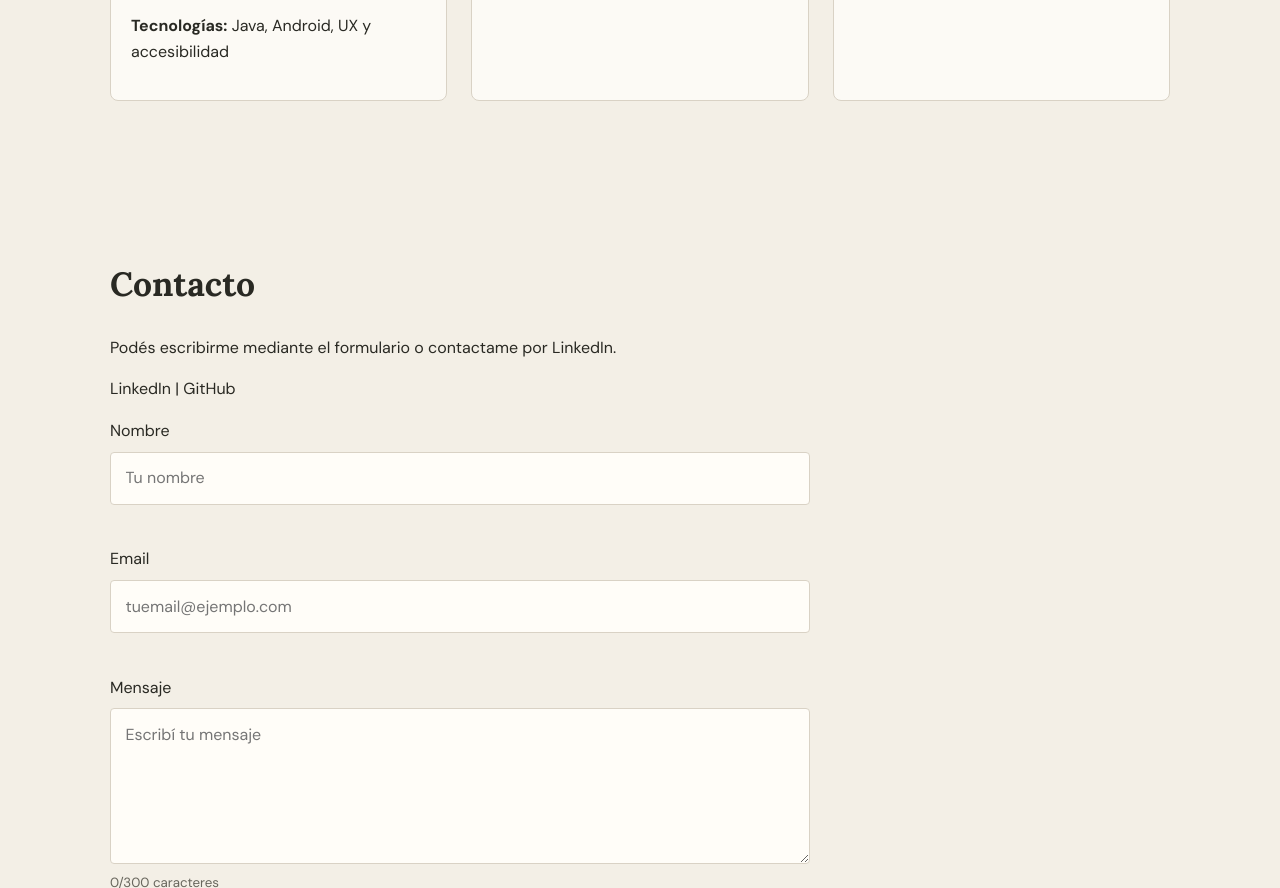
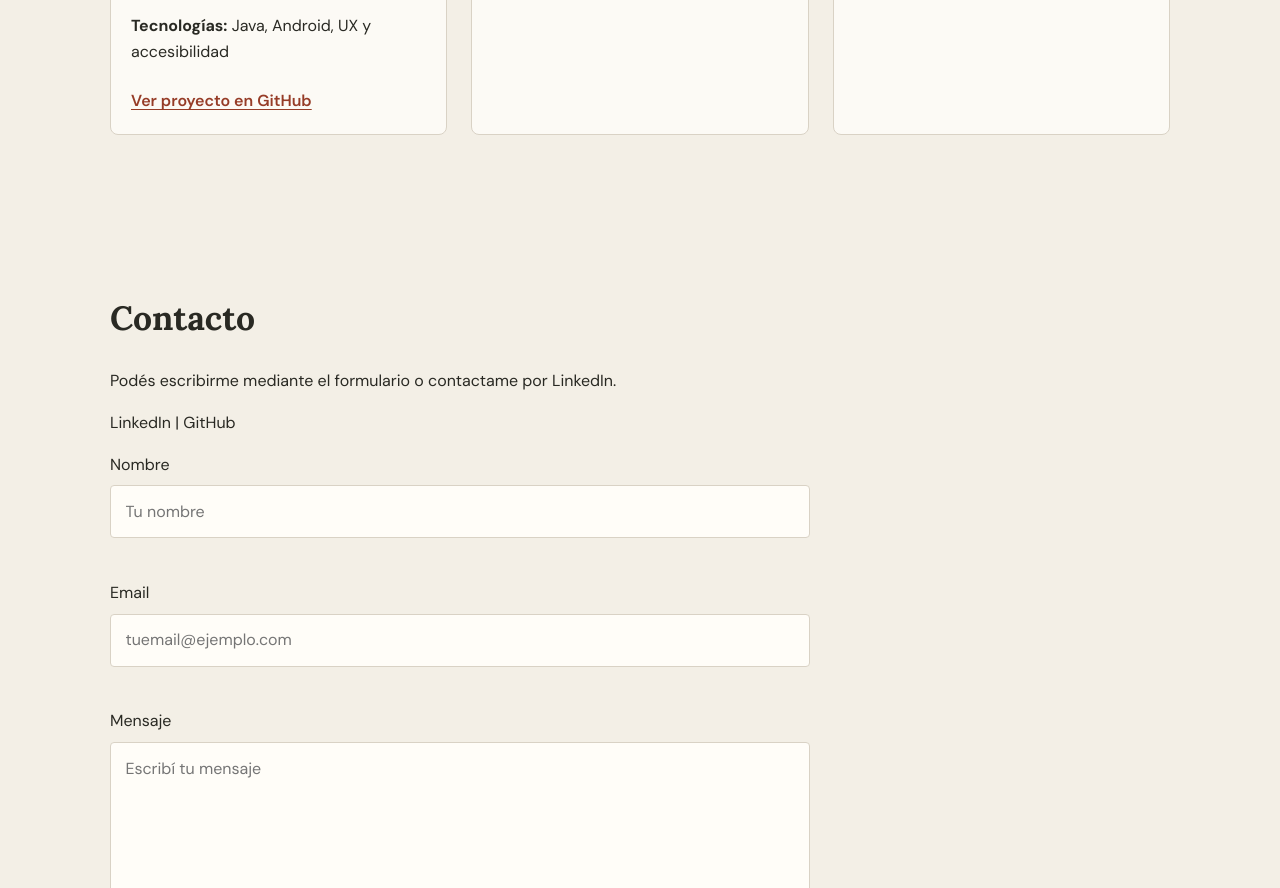
Before and after one commit to Lulo-specter/portfolio-luciano-lopez, a plain HTML site: page index.html in a window 1280 px wide. Shown: the part 2436-3324 px from the top of the page. Drawn offline with nearby package versions, Linux system fonts and the light colour scheme.

Commit message:
Agregar enlace de VitalHome

```diff
--- a/css/style.css
+++ b/css/style.css
@@ -202,6 +202,15 @@ ol {
   overflow: hidden;
 }
 
+.enlace-proyecto {
+  display: inline-block;
+  margin-top: 0.5rem;
+  color: var(--accent-strong);
+  font-weight: 600;
+  text-decoration: underline;
+  text-underline-offset: 0.2em;
+}
+
 .logo-vitalhome {
   width: 100%;
   max-height: 280px;
--- a/index.html
+++ b/index.html
@@ -118,6 +118,7 @@
             con foco en la usabilidad y la seguridad del usuario.
           </p>
           <p><strong>Tecnologías:</strong> Java, Android, UX y accesibilidad</p>
+          <a class="enlace-proyecto" href="https://github.com/AndresP573/VitalHome" target="_blank" rel="noopener">Ver proyecto en GitHub</a>
         </article>
 
         <article class="card">
```
